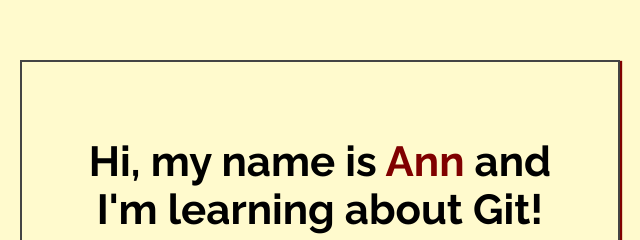
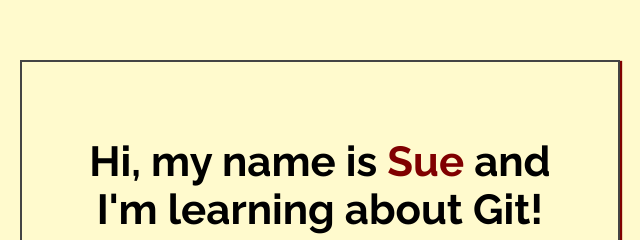
Before and after one commit to sueselle/-Users-sueselle-Documents-my-first-repo, a plain HTML site: page index.html in a window 1280 px wide. Shown: the part 188-428 px from the top of the page, 320-960 px from the left. Drawn offline with Linux system fonts and the light colour scheme.

Commit message:
Added name to index.html

```diff
--- a/index.html
+++ b/index.html
@@ -14,7 +14,7 @@
 <body>
 
     <div class="greeting">
-        <h1>Hi, my name is <span class="highlight">Ann</span> and I'm learning about Git! </h1>
+        <h1>Hi, my name is <span class="highlight">Sue</span> and I'm learning about Git! </h1>
 
         <p>Yay! Git is the best!</p>
     </div>
```
